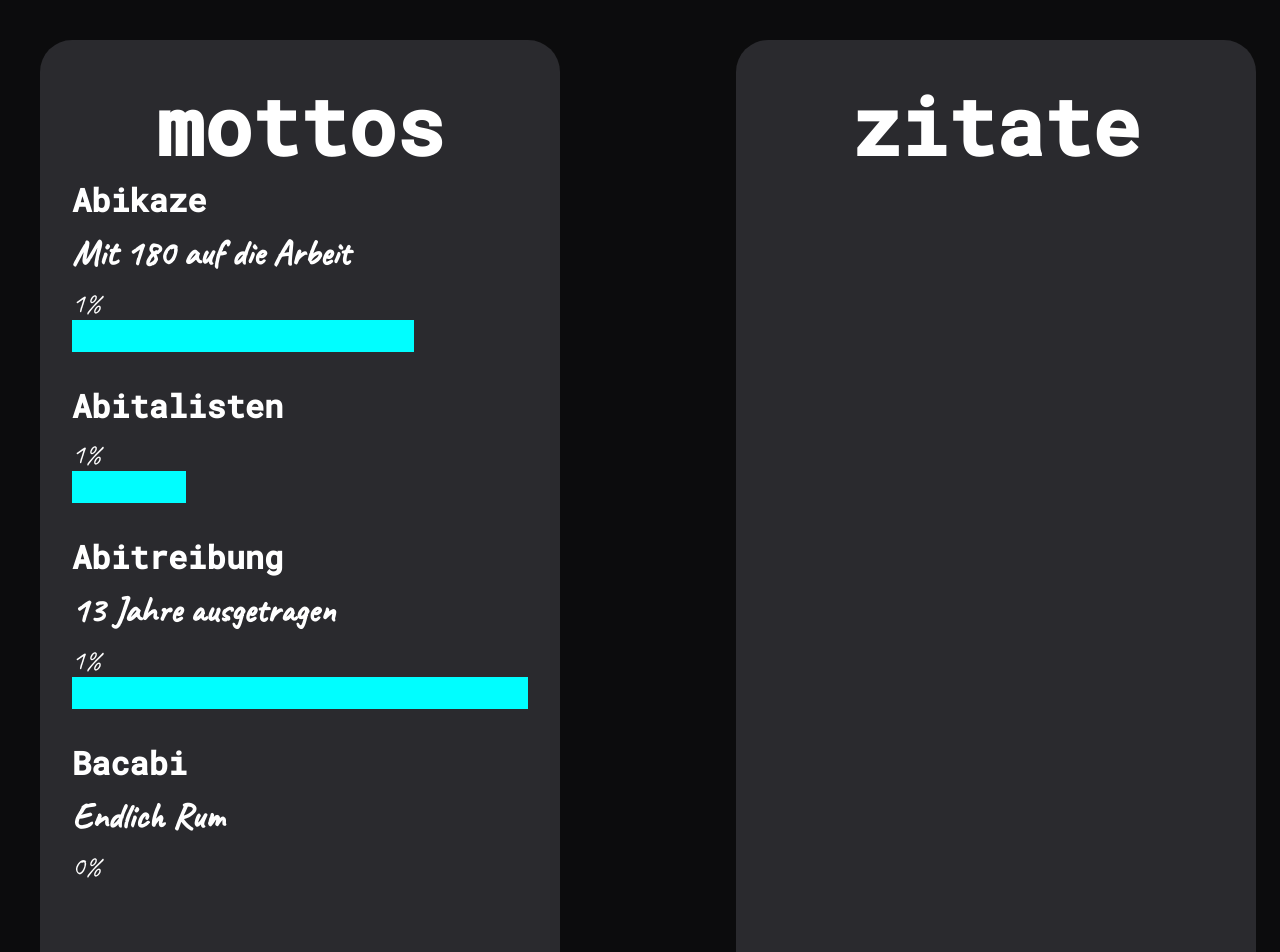
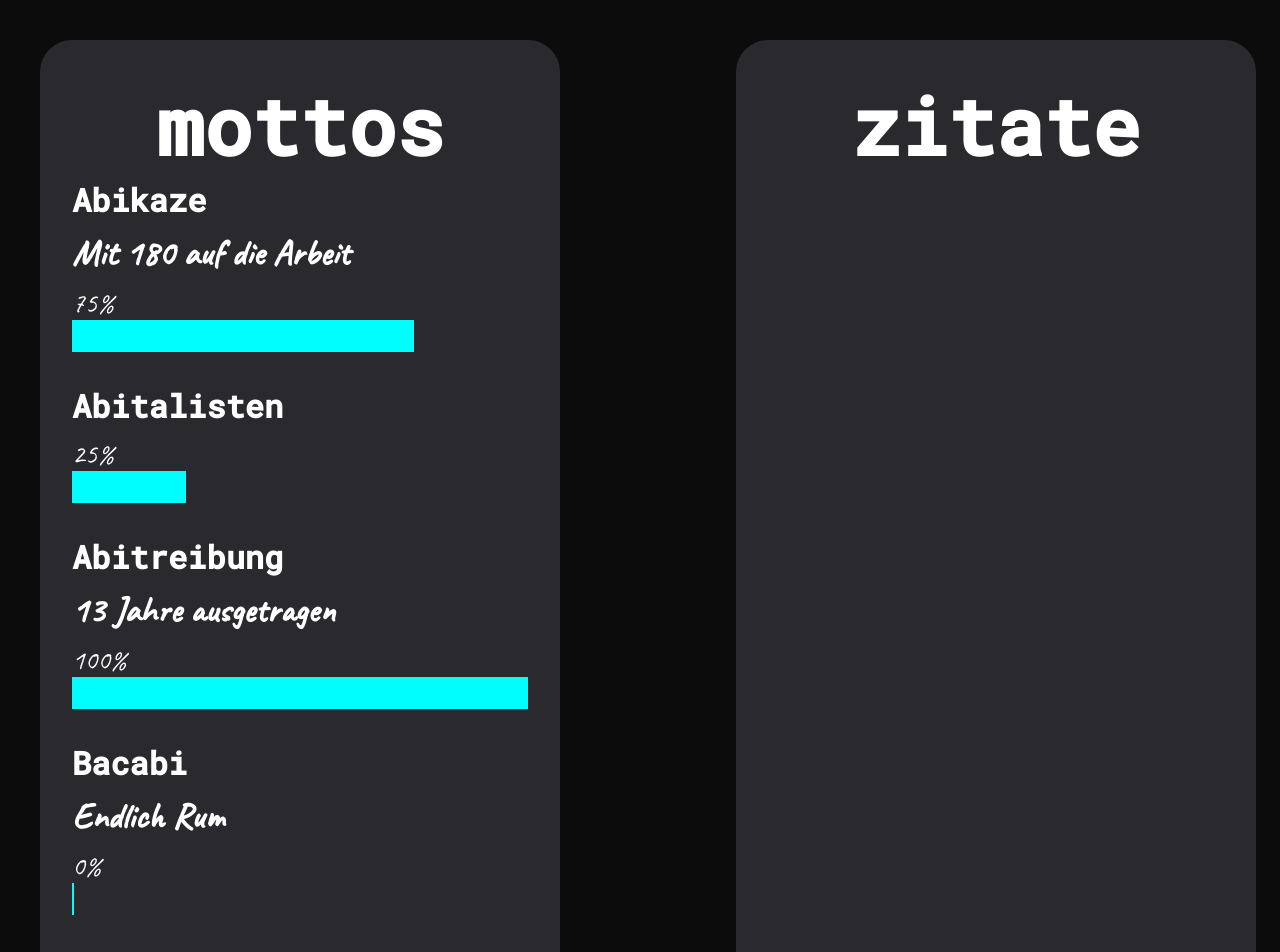
Before and after one commit to aarondiel/abi-website, a Vue app: page / in a window 1280 px wide. Shown: the top 952 px of the page. Built offline with nearby package versions, Linux system fonts and the light colour scheme.

Commit message:
forgot to multiply by 100

```diff
--- a/src/components/StatisticBar.vue
+++ b/src/components/StatisticBar.vue
@@ -2,7 +2,7 @@
   <div class="statistic-bar-wrapper">
     <h1 class="statistic-bar-title">{{ title }}</h1>
     <h2 class="statistic-bar-description">{{ description }}</h2>
-    <span class="statistic-bar-percent">{{ Math.ceil(percent) }}%</span>
+    <span class="statistic-bar-percent">{{ Math.ceil(percent*100) }}%</span>
     <div :style="cssProps" class="statistic-bar"></div>
   </div>
 </template>
@@ -49,6 +49,7 @@ span.statistic-bar-percent {
 
 div.statistic-bar {
   background-color: #00feff;
+  min-width: 0.5%;
   width: var(--bar-width);
   height: 2em;
 }
```
